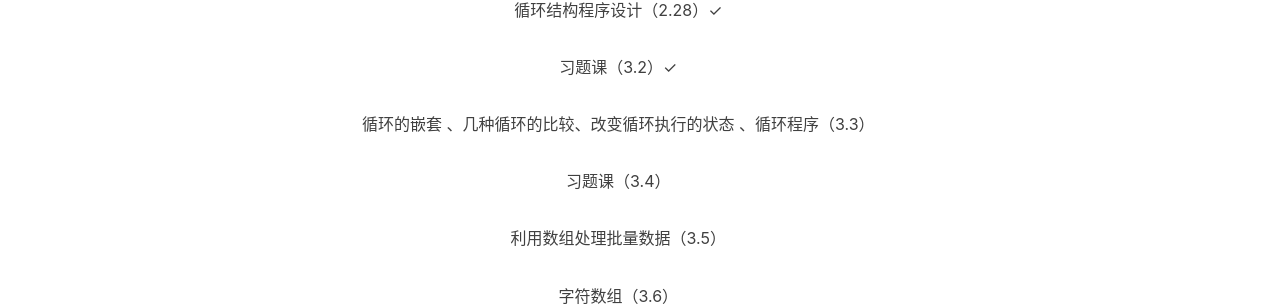
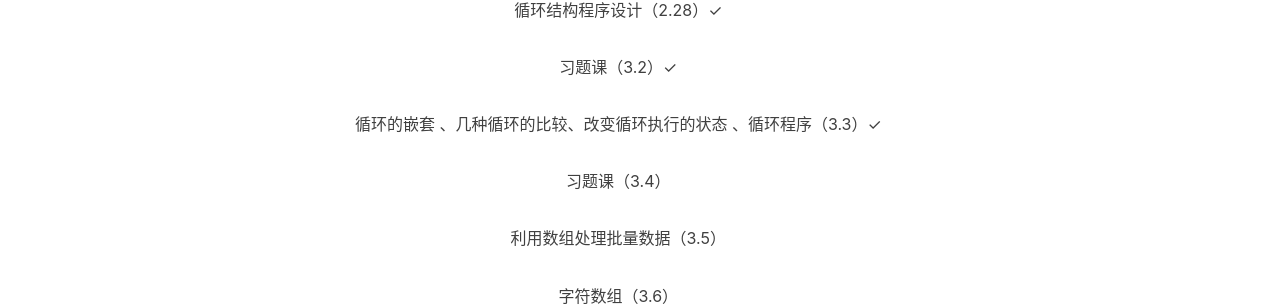
Before and after one commit to YS-yorigamishion/YS-yorigamishion.github.io, a Jekyll site: the page built from _posts/2022-2-21-C语言学习时间表.md, in a window 1280 px wide. Shown: the part 919-1225 px from the top of the page. Built offline with Jekyll 4.4.1, drawn with Linux system fonts in a browser that asks for light colours; nearby versions of some CDN libraries; comment, search, counter and statistics services are not loaded.

Commit message:
Update 2022-2-21-C语言学习时间表.md

```diff
--- a/_posts/2022-2-21-C语言学习时间表.md
+++ b/_posts/2022-2-21-C语言学习时间表.md
@@ -26,7 +26,7 @@ tags:
 
 <p align="center">习题课（3.2）✓</p>
 
-<p align="center">循环的嵌套 、几种循环的比较、改变循环执行的状态 、循环程序（3.3）</p>
+<p align="center">循环的嵌套 、几种循环的比较、改变循环执行的状态 、循环程序（3.3）✓</p>
 
 <p align="center">习题课（3.4）</p>
 
```
